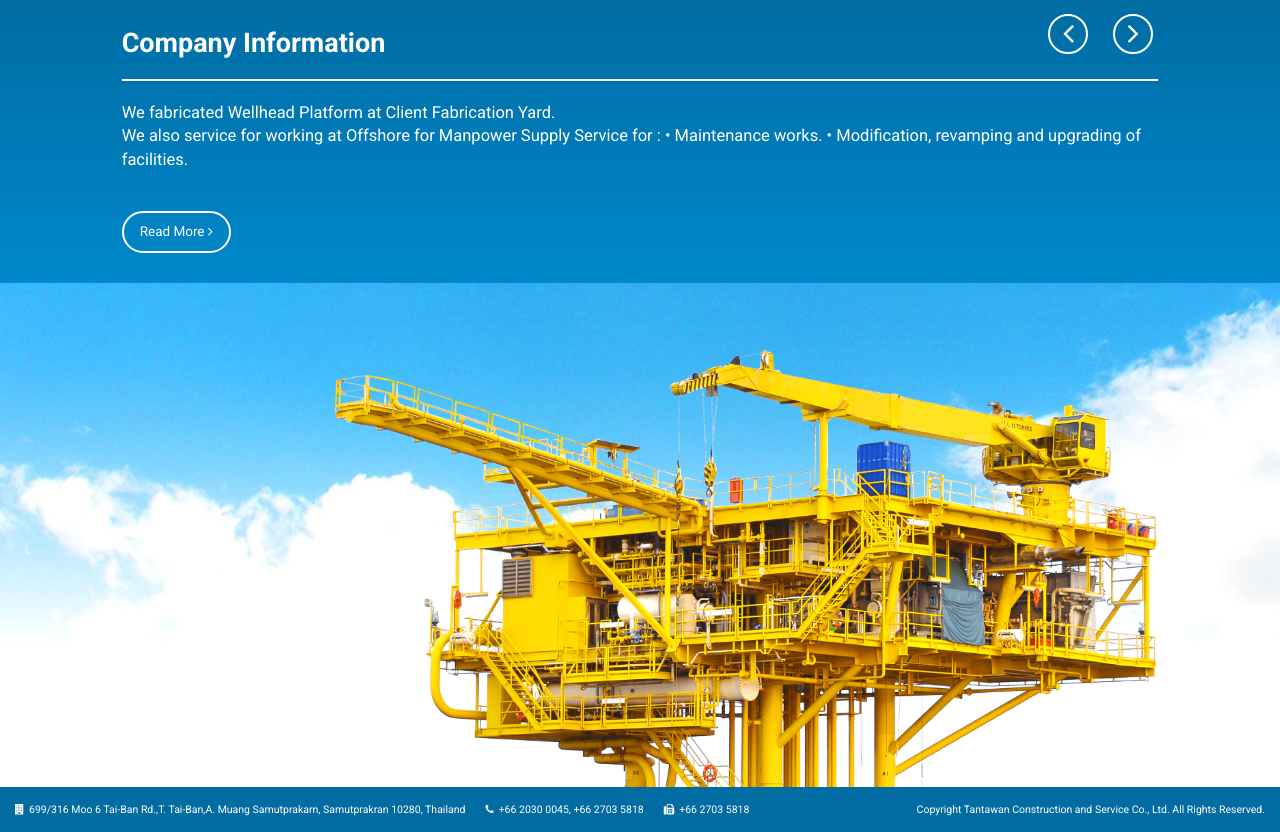
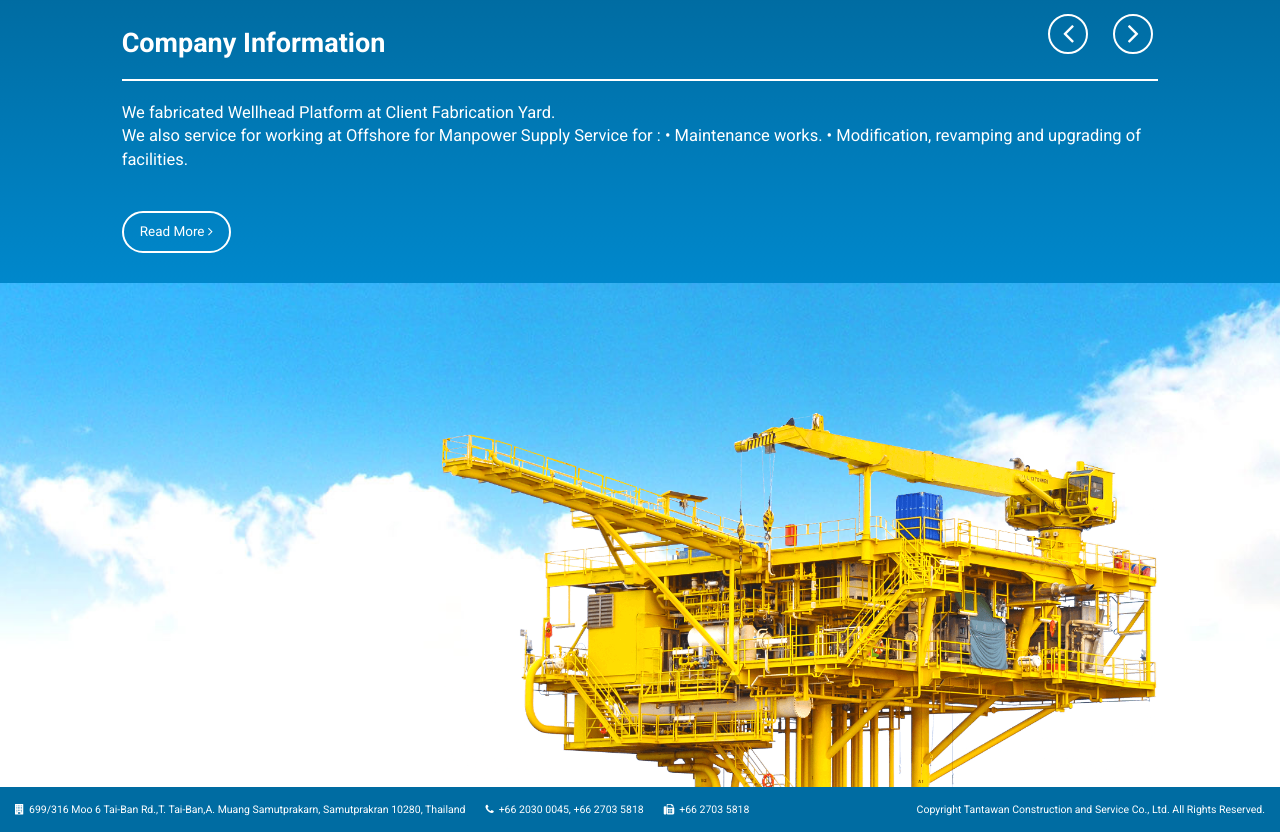
Before and after one commit to pongsakons/Web_Tantawancorp, a PHP site: page /index-main.html in a window 1280 px wide. Shown: the part 61-893 px from the top of the page. Run offline with PHP 8.4, Linux system fonts and the light colour scheme.

Commit message:
Update code

```diff
--- a/css/style.css
+++ b/css/style.css
@@ -184,7 +184,7 @@ a:focus, a:hover {
   .slide-banner .image-banner .oil-rig {
     position: absolute;
     bottom: 0;
-    max-height: 680px; }
+    max-height: 670px; }
   .slide-banner .image-banner.-first {
     background-image: url("../image/bg-slide1.jpg"); }
   .slide-banner .image-banner.-second {
--- a/css/style.scss
+++ b/css/style.scss
@@ -216,7 +216,7 @@ a {
     .oil-rig {
       position: absolute;
       bottom: 0;
-      max-height: 680px;
+      max-height: 670px;
     }
     &.-first{background-image: url("../image/bg-slide1.jpg");}
     &.-second{background-image: url("../image/bg-slide2.jpg");}
--- a/index-main.html
+++ b/index-main.html
@@ -75,8 +75,8 @@
                         </div>
                     </div>
                     <div class="image-banner -first">
-                        <div class="oil-rig col-lg-8 col-lg-offset-3 col-md-8 col-md-offset-3 col-sm-8 col-sm-offset-3 col-xs-8 col-xs-offset-3">
-                            <img src="image/oil-rig.png" class="img-responsive pull-right" alt="">
+                        <div class="oil-rig col-lg-7 col-lg-offset-4 col-md-7 col-md-offset-4 col-sm-7 col-sm-offset-4 col-xs-7 col-xs-offset-4">
+                            <img src="image/oil-rig.png" class="img-responsive" alt="">
                         </div>
                         <img src="image/bg-slide1.jpg" class="img-responsive hidden-lg" alt="">
                     </div>
```
